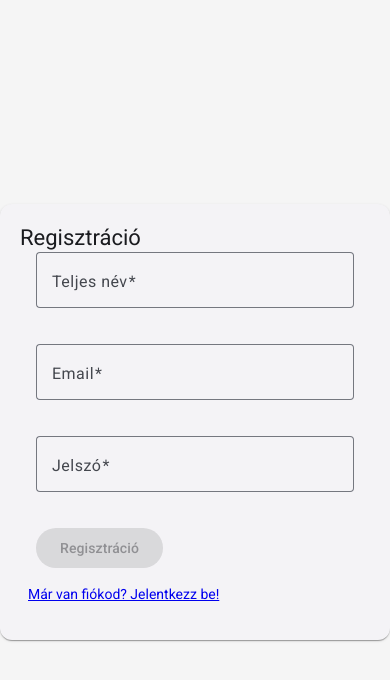
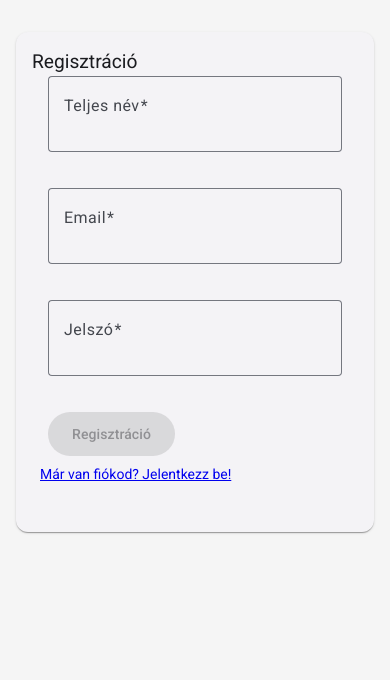
Before and after one commit to Tushi2005/job-tracker, an Angular app: page /register in a window 390 px wide. Shown: the top 680 px of the page. Built offline with nearby package versions, Linux system fonts and the light colour scheme.

Commit message:
feat: improve UI on mobiles

```diff
--- a/src/app/features/applications/application-detail-dialog/application-detail-dialog.css
+++ b/src/app/features/applications/application-detail-dialog/application-detail-dialog.css
@@ -84,3 +84,26 @@ mat-dialog-actions {
     display: inline-block;
   }
 }
+
+@media (max-width: 600px) {
+  mat-dialog-content {
+    min-width: unset;
+    width: 100%;
+  }
+
+  h2[mat-dialog-title] {
+    font-size: 1.1rem;
+  }
+
+  .detail-item {
+    gap: 8px;
+  }
+
+  .label {
+    font-size: 0.7rem;
+  }
+
+  .value {
+    font-size: 0.9rem;
+  }
+}
--- a/src/app/features/applications/application-form/application-form.css
+++ b/src/app/features/applications/application-form/application-form.css
@@ -46,3 +46,33 @@ mat-card {
 .form-container {
   padding: 1rem; /* kisebb padding mobilon */
 }
+
+@media (max-width: 600px) {
+  .form-container {
+    padding: 0.5rem;
+    align-items: flex-start;
+  }
+
+  mat-card {
+    margin: 0.5rem;
+    padding: 1rem;
+  }
+
+  .date-row {
+    flex-direction: column;
+    gap: 0;
+  }
+
+  .date-row mat-form-field {
+    width: 100%;
+    min-width: unset;
+  }
+
+  .button-row {
+    flex-direction: column;
+  }
+
+  .button-row button {
+    width: 100%;
+  }
+}
--- a/src/app/features/applications/applications-list/applications-list.css
+++ b/src/app/features/applications/applications-list/applications-list.css
@@ -29,6 +29,36 @@ table {
   -webkit-overflow-scrolling: touch;
 }
 table {
-  min-width: 600px; /* vagy a tényleges szélesség, hogy ne törje össze a tartalmat */
+  min-width: 600px;
   width: 100%;
 }
+
+@media (max-width: 768px) {
+  .header {
+    flex-direction: column;
+    align-items: flex-start;
+    gap: 0.5rem;
+  }
+
+  .header h2 {
+    font-size: 1.2rem;
+    margin: 0;
+  }
+
+  mat-toolbar {
+    width: 100%;
+    flex-wrap: wrap;
+    height: auto !important;
+    padding: 8px;
+  }
+
+  .list-container {
+    padding: 1rem;
+  }
+}
+
+@media (max-width: 480px) {
+  .list-container {
+    padding: 0.5rem;
+  }
+}
--- a/src/app/features/applications/applications-list/applications-list.html
+++ b/src/app/features/applications/applications-list/applications-list.html
@@ -8,7 +8,7 @@
     </mat-toolbar>
   </div>
 
-  <div>
+  <div class="table-responsive">
     <table mat-table [dataSource]="dataSource" class="mat-elevation-z8" matSort>
       <!-- Cég oszlop -->
       <ng-container matColumnDef="companyName">
--- a/src/app/features/applications/applications-list/applications-list.ts
+++ b/src/app/features/applications/applications-list/applications-list.ts
@@ -1,4 +1,4 @@
-import { Component, OnInit,  ViewChild, AfterViewInit, ChangeDetectorRef } from '@angular/core';
+import { Component, OnInit, ViewChild, AfterViewInit, ChangeDetectorRef } from '@angular/core';
 import { CommonModule } from '@angular/common';
 import { RouterLink } from '@angular/router';
 import { MatTableModule } from '@angular/material/table';
@@ -42,13 +42,13 @@ export class ApplicationsList implements OnInit, AfterViewInit {
   constructor(private applicationService: ApplicationService,
     private cdr: ChangeDetectorRef,
     private dialog: MatDialog
-  ) {}
+  ) { }
 
   ngOnInit(): void {
     this.loadApplications();
   }
 
-  ngAfterViewInit(): void{
+  ngAfterViewInit(): void {
     this.dataSource.sort = this.sort;
   }
 
@@ -90,8 +90,12 @@ export class ApplicationsList implements OnInit, AfterViewInit {
   }
 
   openDetailDialog(application: Application): void {
-  this.dialog.open(ApplicationDetailDialog, {
-    data: application
-  });
+    const isMobile = window.innerWidth < 600;
+    this.dialog.open(ApplicationDetailDialog, {
+      data: application,
+      width: isMobile ? '95vw' : '500px',
+      maxWidth: isMobile ? '95vw' : '90vw',
+      maxHeight: '90vh',
+    });
+  }
 }
-}
--- a/src/app/features/auth/login/login.css
+++ b/src/app/features/auth/login/login.css
@@ -18,6 +18,25 @@
 }
 
 mat-card {
-  width: 400px;
+  width: 100%;
+  max-width: 400px;
   padding: 20px;
+  box-sizing: border-box;
 }
+
+@media (max-width: 480px) {
+  .login-container,
+  .register-container {
+    padding: 1rem;
+    align-items: flex-start;
+    padding-top: 2rem;
+  }
+
+  mat-card {
+    padding: 16px;
+  }
+
+  mat-card-title {
+    font-size: 1.2rem;
+  }
+}
--- a/src/app/features/auth/register/register.css
+++ b/src/app/features/auth/register/register.css
@@ -15,6 +15,25 @@
   text-align: center;
 }
 mat-card {
-  width: 400px;
+  width: 100%;
+  max-width: 400px;
   padding: 20px;
+  box-sizing: border-box;
 }
+
+@media (max-width: 480px) {
+  .login-container,
+  .register-container {
+    padding: 1rem;
+    align-items: flex-start;
+    padding-top: 2rem;
+  }
+
+  mat-card {
+    padding: 16px;
+  }
+
+  mat-card-title {
+    font-size: 1.2rem;
+  }
+}
--- a/src/styles.css
+++ b/src/styles.css
@@ -1 +1,17 @@
-/* You can add global styles to this file, and also import other style files */
+* {
+  box-sizing: border-box;
+}
+
+html, body {
+  overflow-x: hidden;
+  -webkit-text-size-adjust: 100%;
+}
+
+button, a, mat-select, input, textarea {
+  min-height: 44px;
+}
+
+img {
+  max-width: 100%;
+  height: auto;
+}
```
